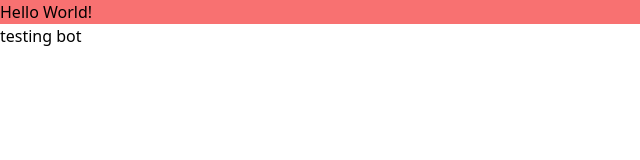
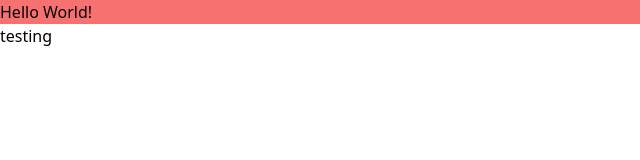
Before and after one commit to edwinperaza99/cpsc349-project3, a website: page dist/index.html in a window 1280 px wide. Shown: the full height of the page, 0-640 px from the left. Drawn offline with Linux system fonts and the light colour scheme.

Commit message:
testing bot

```diff
--- a/dist/index.html
+++ b/dist/index.html
@@ -11,7 +11,7 @@
 		<header></header>
 		<main>
 			<h1 class="bg-red-400">Hello World!</h1>
-			<p>testing bot</p>
+			<p>testing</p>
 		</main>
 		<footer></footer>
 	</body>
```
